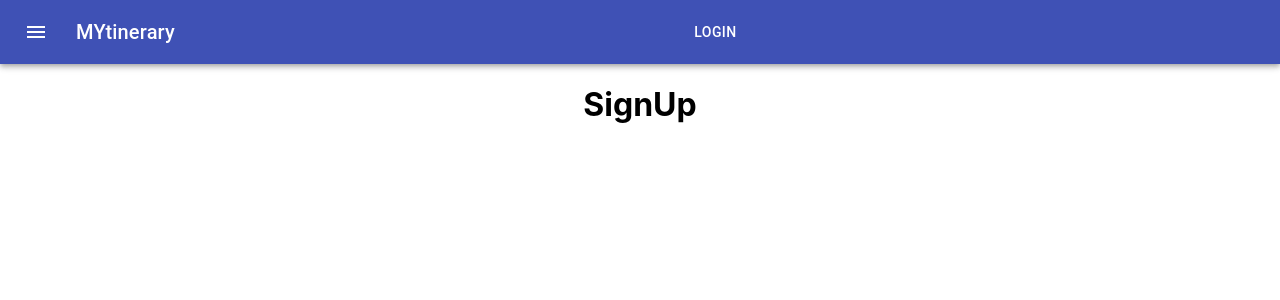
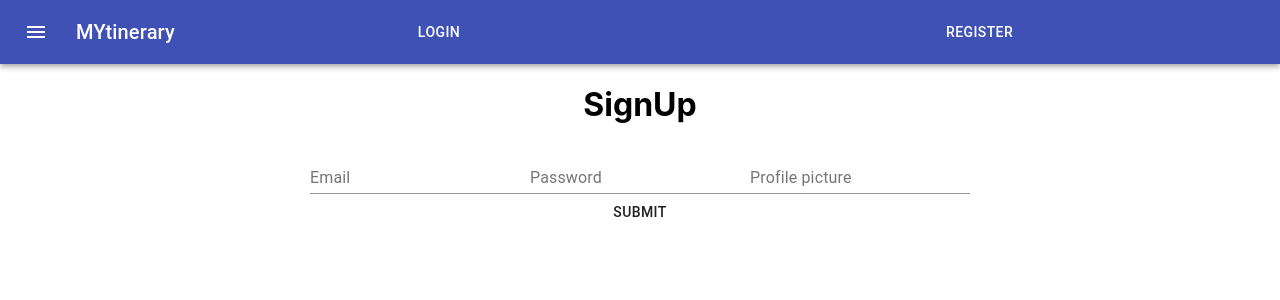
Before and after one commit to amyriley/MYtinerary_frontend, a React (Create React App) app: page /signup in a window 1280 px wide. Shown: the top 300 px of the page. Built offline with nearby package versions, Linux system fonts and the light colour scheme.

Commit message:
adding signup form and POST user functionality

```diff
--- a/src/components/Navigation/MainHeader.js
+++ b/src/components/Navigation/MainHeader.js
@@ -1,24 +1,25 @@
-import React from 'react';
+import React from "react";
 
-import { makeStyles } from '@material-ui/core/styles';
-import AppBar from '@material-ui/core/AppBar';
-import Toolbar from '@material-ui/core/Toolbar';
-import Typography from '@material-ui/core/Typography';
-import Button from '@material-ui/core/Button';
-import IconButton from '@material-ui/core/IconButton';
-import MenuIcon from '@material-ui/icons/Menu';
-import './MainHeader.css';
+import { Link } from "react-router-dom";
+import { makeStyles } from "@material-ui/core/styles";
+import AppBar from "@material-ui/core/AppBar";
+import Toolbar from "@material-ui/core/Toolbar";
+import Typography from "@material-ui/core/Typography";
+import Button from "@material-ui/core/Button";
+import IconButton from "@material-ui/core/IconButton";
+import MenuIcon from "@material-ui/icons/Menu";
+import "./MainHeader.css";
 
 const useStyles = makeStyles(theme => ({
   root: {
-      flexGrow: 1,
+    flexGrow: 1
   },
   menuButton: {
-      marginRight: theme.spacing(2),
+    marginRight: theme.spacing(2)
   },
   title: {
-      flexGrow: 1,
-    },
+    flexGrow: 1
+  }
 }));
 
 const MainHeader = props => {
@@ -27,17 +28,34 @@ const MainHeader = props => {
   return (
     <AppBar position="static">
       <Toolbar>
-                <IconButton className={classes.menuButton} edge="start" color="inherit" aria-label="menu">
+        <IconButton
+          className={classes.menuButton}
+          edge="start"
+          color="inherit"
+          aria-label="menu"
+        >
           <MenuIcon />
         </IconButton>
-                <Typography variant="h6">
-                MYtinerary
-                </Typography>
-                <Button className={classes.title} color="inherit">Login</Button>
+        <Typography variant="h6">MYtinerary</Typography>
+        <Button
+          component={Link}
+          className={classes.title}
+          color="inherit"
+          to="/login"
+        >
+          Login
+        </Button>
+        <Button
+          component={Link}
+          className={classes.title}
+          color="inherit"
+          to="/signup"
+        >
+          Register
+        </Button>
       </Toolbar>
     </AppBar>
-    )
-
-}
+  );
+};
 
 export default MainHeader;
--- /dev/null
+++ b/src/components/UIElements/SignUpForm.js
@@ -0,0 +1,77 @@
+import React, { Component } from "react";
+import TextField from "@material-ui/core/TextField";
+import Button from "@material-ui/core/Button";
+import { postUser } from "../../store/actions/userActions";
+import { connect } from "react-redux";
+
+class SignUpForm extends Component {
+  constructor(props) {
+    super(props);
+    this.state = {
+      email: "",
+      password: "",
+      profilePicture: ""
+    };
+
+    this.handleChange = this.handleChange.bind(this);
+  }
+
+  handleChange = input => e => {
+    this.setState({
+      [input]: e.target.value
+    });
+  };
+
+  handleSubmit = e => {
+    e.preventDefault();
+    const user = {
+      email: this.state.email,
+      password: this.state.password,
+      profilePicture: this.state.profilePicture
+    };
+    console.log(user);
+    this.props.dispatch(postUser(user));
+  };
+
+  render() {
+    return (
+      <div>
+        <form>
+          <TextField
+            id="standard-basic"
+            label="Email"
+            value={this.state.email}
+            onChange={this.handleChange("email")}
+          >
+            Email address
+          </TextField>
+          <TextField
+            id="standard-basic"
+            label="Password"
+            value={this.state.password}
+            onChange={this.handleChange("password")}
+          >
+            Password
+          </TextField>
+          <TextField
+            id="standard-basic"
+            label="Profile picture"
+            value={this.state.profilePicture}
+            onChange={this.handleChange("profilePicture")}
+          >
+            Profile picture
+          </TextField>
+        </form>
+        <Button onClick={this.handleSubmit}>Submit</Button>
+      </div>
+    );
+  }
+}
+
+const mapStateToProps = state => ({
+  cities: state.user.items,
+  loading: state.user.loading,
+  error: state.user.error
+});
+
+export default connect(mapStateToProps)(SignUpForm);
--- a/src/pages/Itineraries.js
+++ b/src/pages/Itineraries.js
@@ -13,7 +13,6 @@ class Itineraries extends Component {
 
   render() {
     const { itineraries } = this.props;
-    console.log(itineraries);
 
     return (
       <React.Fragment>
--- a/src/pages/SignUp.js
+++ b/src/pages/SignUp.js
@@ -1,9 +1,11 @@
-import React from 'react';
+import React from "react";
+import SignUpForm from "../components/UIElements/SignUpForm";
 
 export default function SignUp() {
-    return (
-        <div>
-            <h1>SignUp</h1>
-        </div>
-    )
+  return (
+    <div>
+      <h1>SignUp</h1>
+      <SignUpForm />
+    </div>
+  );
 }
--- /dev/null
+++ b/src/store/actions/userActions.js
@@ -0,0 +1,79 @@
+export function fetchUsers() {
+  return dispatch => {
+    dispatch(fetchUsersBegin());
+    fetch("http://localhost:5000/users/all")
+      .then(res => res.json())
+      .then(res => {
+        if (res.error) {
+          throw res.error;
+        }
+        dispatch(fetchUsersSuccess(res));
+        return res;
+      })
+      .catch(error => {
+        dispatch(fetchUsersFailure(error));
+      });
+  };
+}
+
+export const fetchUsersBegin = () => {
+  return {
+    type: FETCH_USERS_BEGIN
+  };
+};
+
+export const fetchUsersSuccess = users => ({
+  type: FETCH_USERS_SUCCESS,
+  payload: { users }
+});
+
+export const fetchUsersFailure = error => ({
+  type: FETCH_USERS_FAILURE,
+  payload: { error }
+});
+
+export const FETCH_USERS_BEGIN = "FETCH_USERS_BEGIN";
+export const FETCH_USERS_SUCCESS = "FETCH_USERS_SUCCESS";
+export const FETCH_USERS_FAILURE = "FETCH_USERS_FAILURE";
+
+export function postUser(user) {
+  return dispatch => {
+    dispatch(postUserBegin());
+    fetch("http://localhost:5000/users/register", {
+      method: "POST",
+      headers: { "Content-Type": "application/json" },
+      body: JSON.stringify({ user: user })
+    })
+      .then(res => res.json())
+      .then(res => {
+        if (res.error) {
+          throw res.error;
+        }
+        dispatch(postUserSuccess(res));
+        return res;
+      })
+      .catch(error => {
+        dispatch(postUserFailure(error));
+      });
+  };
+}
+
+export const postUserBegin = () => {
+  return {
+    type: POST_USER_BEGIN
+  };
+};
+
+export const postUserSuccess = user => ({
+  type: POST_USER_SUCCESS,
+  payload: { user }
+});
+
+export const postUserFailure = error => ({
+  type: POST_USER_FAILURE,
+  payload: { error }
+});
+
+export const POST_USER_BEGIN = "POST_USER_BEGIN";
+export const POST_USER_SUCCESS = "POST_USER_SUCCESS";
+export const POST_USER_FAILURE = "POST_USER_FAILURE";
--- a/src/store/reducers/rootReducer.js
+++ b/src/store/reducers/rootReducer.js
@@ -1,10 +1,12 @@
 import { combineReducers } from "redux";
 import { citiesReducer } from "./citiesReducer";
 import { itinerariesReducer } from "./itinerariesReducer";
+import { userReducer } from "./userReducer";
 
 const rootReducer = combineReducers({
   cities: citiesReducer,
-  itineraries: itinerariesReducer
+  itineraries: itinerariesReducer,
+  user: userReducer
 });
 
 export default rootReducer;
--- /dev/null
+++ b/src/store/reducers/userReducer.js
@@ -0,0 +1,39 @@
+import {
+  FETCH_USERS_BEGIN,
+  FETCH_USERS_SUCCESS,
+  FETCH_USERS_FAILURE
+} from "../actions/userActions";
+
+const initialState = {
+  items: [],
+  loading: false,
+  error: null
+};
+
+export function userReducer(state = initialState, action) {
+  switch (action.type) {
+    case FETCH_USERS_BEGIN:
+      return {
+        ...state,
+        loading: true,
+        error: null
+      };
+
+    case FETCH_USERS_SUCCESS:
+      return {
+        ...state,
+        loading: false,
+        items: action.payload.user
+      };
+
+    case FETCH_USERS_FAILURE:
+      return {
+        ...state,
+        loading: false,
+        error: action.payload.error
+      };
+
+    default:
+      return state;
+  }
+}
```
Also changed, not shown: src/components/ItineraryContainer.js (deleted, +0 -29 lines), src/components/Navigation/NavLinks.js (+19 -11 lines). Lines whose indentation alone changed are shown as unchanged.
